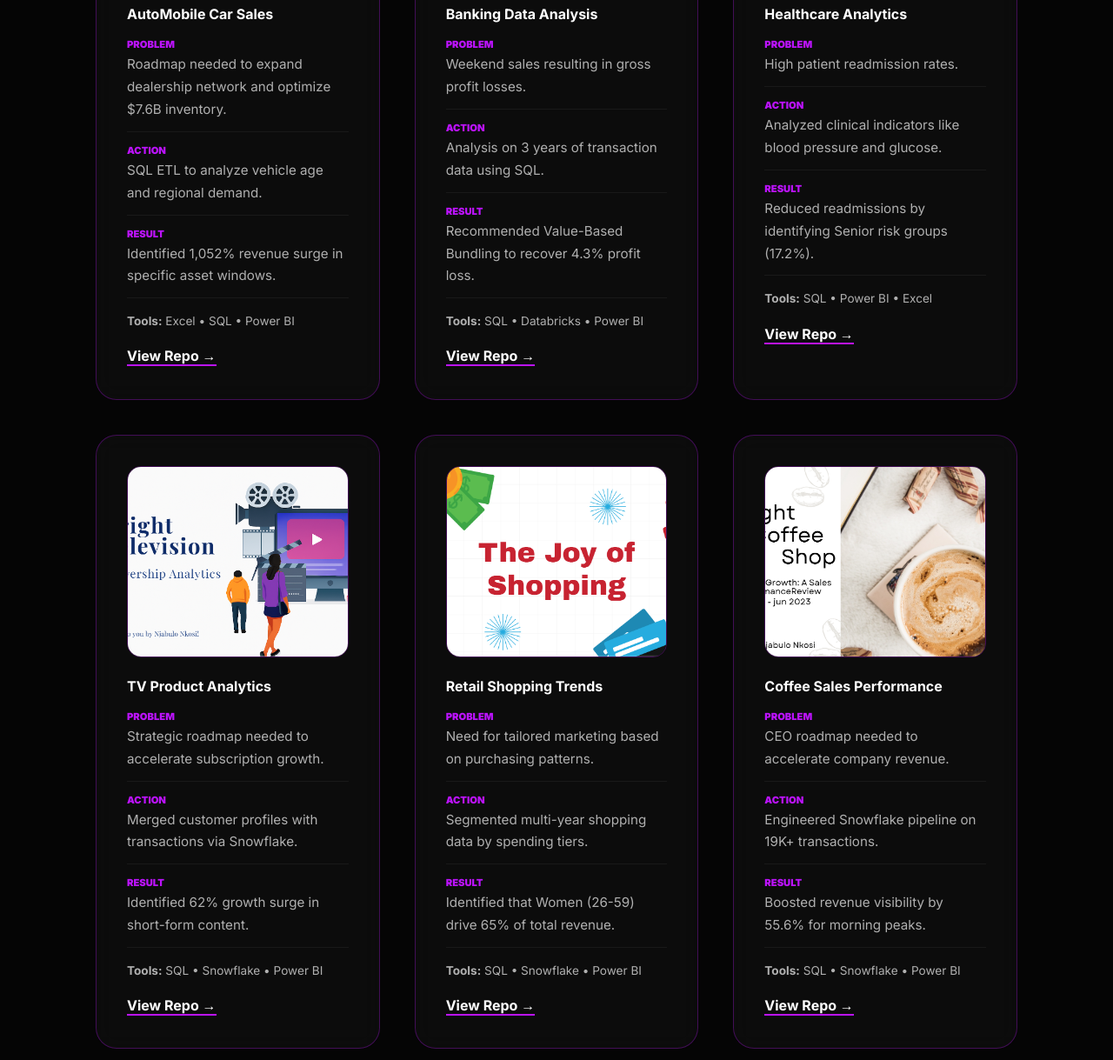
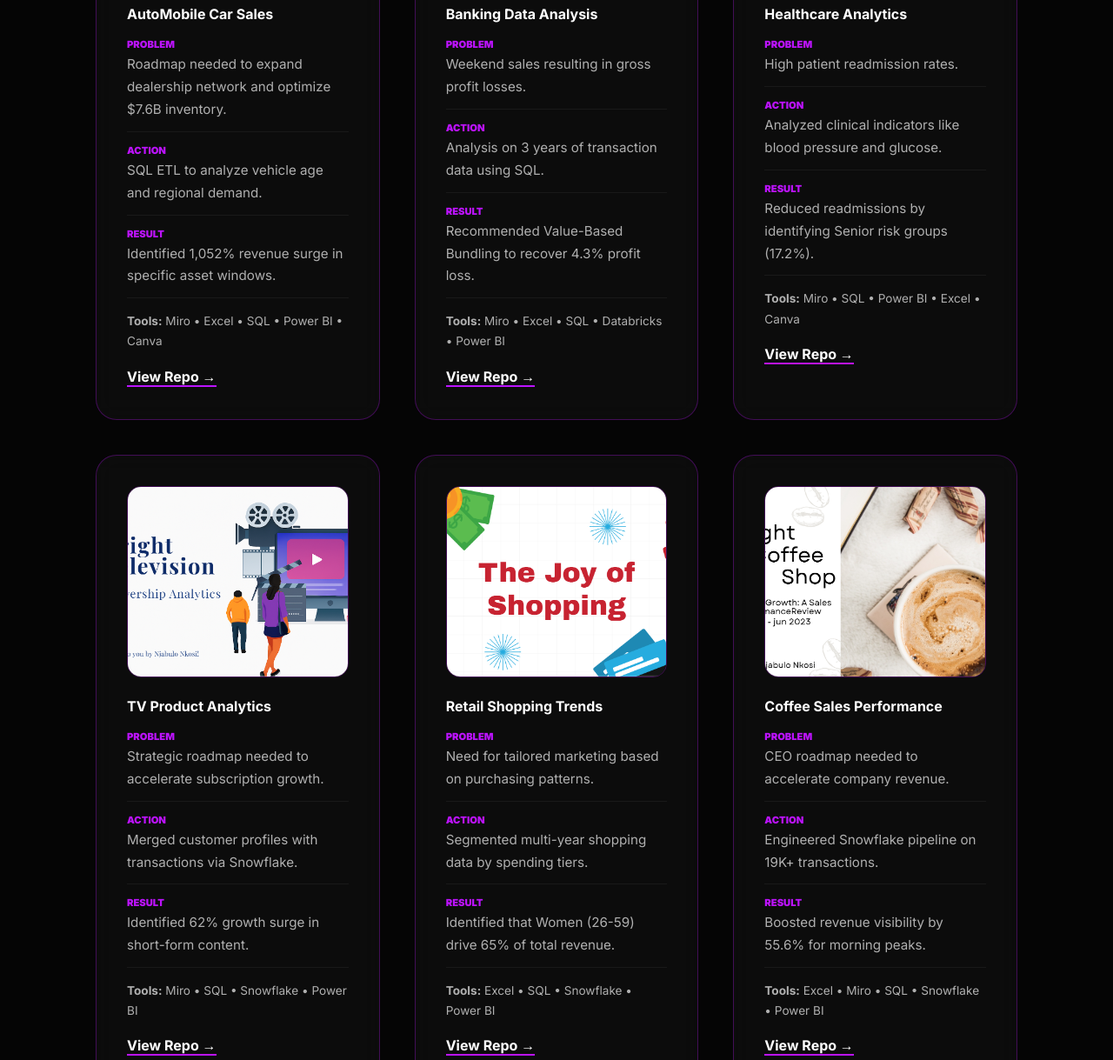
Before and after one commit to Njabulo-Nkosi-Analyst/portfolio, a plain HTML site: page index.html in a window 1280 px wide. Shown: the part 2392-3611 px from the top of the page at 87% size. Drawn offline with Linux system fonts and the light colour scheme.

Commit message:
Update index.html

```diff
--- a/index.html
+++ b/index.html
@@ -85,8 +85,8 @@
                 <div class="skill-card-header"><i class="fas fa-project-diagram skill-main-icon"></i><h3>Strategy</h3></div>
                 <div class="skill-badges">
                     <span class="badge"><i class="fab fa-figma"></i> Figma</span>
+                    <span class="badge"><i class="fas fa-stream"></i> Gantt Charts</span>
                     <span class="badge"><i class="fas fa-sitemap"></i> Miro</span>
-                    <span class="badge"><i class="fas fa-stream"></i> Gantt Charts</span>
                     <span class="badge"><i class="fas fa-broom"></i> Data Cleaning</span>
                 </div>
             </div>
@@ -105,7 +105,7 @@
                         <div class="par-box"><span class="par-label">ACTION</span><p class="par-text">SQL ETL to analyze vehicle age and regional demand.</p></div>
                         <div class="par-box"><span class="par-label">RESULT</span><p class="par-text">Identified 1,052% revenue surge in specific asset windows.</p></div>
                     </div>
-                    <p class="tools-list"><strong>Tools:</strong> Excel • SQL • Power BI</p>
+                    <p class="tools-list"><strong>Tools:</strong> Miro • Excel • SQL • Power BI • Canva</p>
                     <a href="https://github.com/Njabulo-Nkosi-Analyst/Bright_Car_Sales" target="_blank" class="project-link">View Repo →</a>
                 </div>
             </div>
@@ -118,7 +118,7 @@
                         <div class="par-box"><span class="par-label">ACTION</span><p class="par-text">Analysis on 3 years of transaction data using SQL.</p></div>
                         <div class="par-box"><span class="par-label">RESULT</span><p class="par-text">Recommended Value-Based Bundling to recover 4.3% profit loss.</p></div>
                     </div>
-                    <p class="tools-list"><strong>Tools:</strong> SQL • Databricks • Power BI</p>
+                    <p class="tools-list"><strong>Tools:</strong> Miro • Excel • SQL • Databricks • Power BI</p>
                     <a href="https://github.com/Njabulo-Nkosi-Analyst/Bright_bank" target="_blank" class="project-link">View Repo →</a>
                 </div>
             </div>
@@ -131,7 +131,7 @@
                         <div class="par-box"><span class="par-label">ACTION</span><p class="par-text">Analyzed clinical indicators like blood pressure and glucose.</p></div>
                         <div class="par-box"><span class="par-label">RESULT</span><p class="par-text">Reduced readmissions by identifying Senior risk groups (17.2%).</p></div>
                     </div>
-                    <p class="tools-list"><strong>Tools:</strong> SQL • Power BI • Excel</p>
+                    <p class="tools-list"><strong>Tools:</strong> Miro • SQL • Power BI • Excel • Canva </p>
                     <a href="https://github.com/Njabulo-Nkosi-Analyst/Bright-Hospital" target="_blank" class="project-link">View Repo →</a>
                 </div>
             </div>
@@ -144,7 +144,7 @@
                         <div class="par-box"><span class="par-label">ACTION</span><p class="par-text">Merged customer profiles with transactions via Snowflake.</p></div>
                         <div class="par-box"><span class="par-label">RESULT</span><p class="par-text">Identified 62% growth surge in short-form content.</p></div>
                     </div>
-                    <p class="tools-list"><strong>Tools:</strong> SQL • Snowflake • Power BI</p>
+                    <p class="tools-list"><strong>Tools:</strong> Miro • SQL • Snowflake • Power BI</p>
                     <a href="https://github.com/Njabulo-Nkosi-Analyst/Bright_TV" target="_blank" class="project-link">View Repo →</a>
                 </div>
             </div>
@@ -157,7 +157,7 @@
                         <div class="par-box"><span class="par-label">ACTION</span><p class="par-text">Segmented multi-year shopping data by spending tiers.</p></div>
                         <div class="par-box"><span class="par-label">RESULT</span><p class="par-text">Identified that Women (26-59) drive 65% of total revenue.</p></div>
                     </div>
-                    <p class="tools-list"><strong>Tools:</strong> SQL • Snowflake • Power BI</p>
+                    <p class="tools-list"><strong>Tools:</strong> Excel • SQL • Snowflake • Power BI</p>
                     <a href="https://github.com/Njabulo-Nkosi-Analyst/Shopping_Sales_Trends" target="_blank" class="project-link">View Repo →</a>
                 </div>
             </div>
@@ -170,7 +170,7 @@
                         <div class="par-box"><span class="par-label">ACTION</span><p class="par-text">Engineered Snowflake pipeline on 19K+ transactions.</p></div>
                         <div class="par-box"><span class="par-label">RESULT</span><p class="par-text">Boosted revenue visibility by 55.6% for morning peaks.</p></div>
                     </div>
-                    <p class="tools-list"><strong>Tools:</strong> SQL • Snowflake • Power BI</p>
+                    <p class="tools-list"><strong>Tools:</strong> Excel • Miro • SQL • Snowflake • Power BI</p>
                     <a href="https://github.com/Njabulo-Nkosi-Analyst/Coffee-Shop-Sales-Analysis" target="_blank" class="project-link">View Repo →</a>
                 </div>
             </div>
@@ -181,7 +181,7 @@
                     <div class="par-hover-container">
                         <div class="par-box"><span class="par-label">SCOPE</span><p class="par-text">Advanced Joins, CTEs, and Cleaning across multi-platforms.</p></div>
                     </div>
-                    <p class="tools-list"><strong>Tools:</strong> SQL • SSMS • Snowflake • BigQuery</p>
+                    <p class="tools-list"><strong>Tools:</strong> SQL • SSMS • Snowflake • BigQuery • Databricks </p>
                     <a href="https://github.com/Njabulo-Nkosi-Analyst/Bright_-Practicals" target="_blank" class="project-link">View Repo →</a>
                 </div>
             </div>
```
